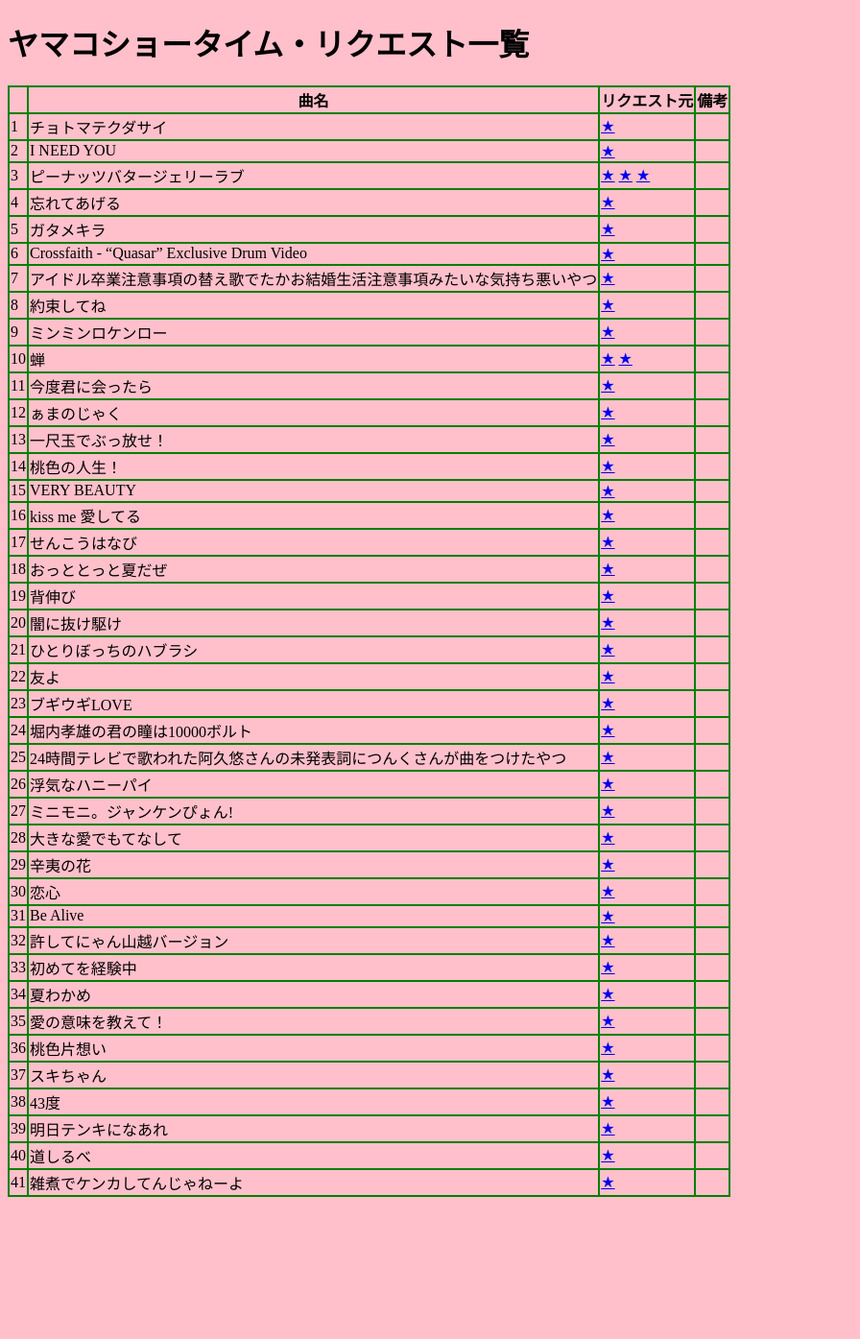
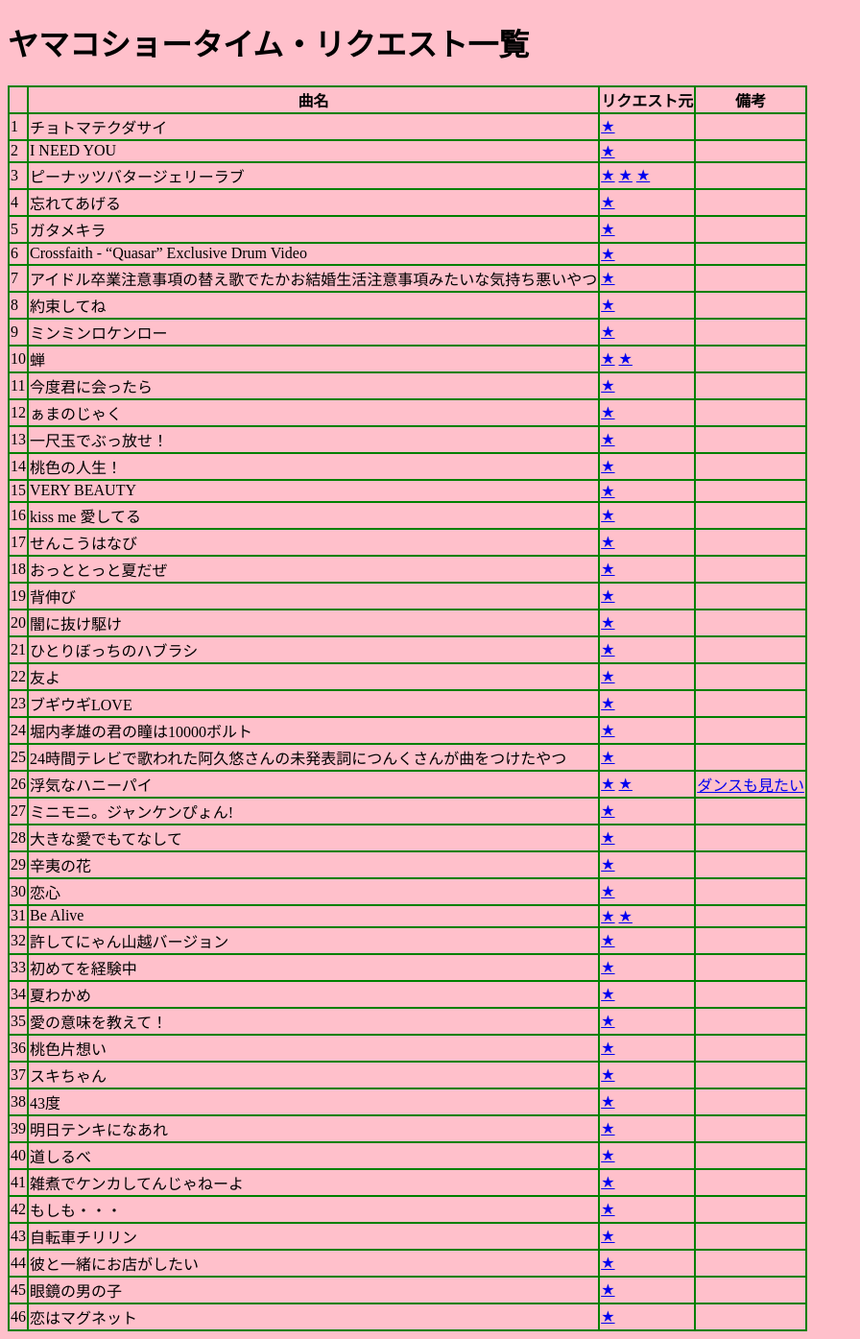
Before and after one commit to takaoyamakoshi/momochi, a Jekyll site: the page built from showtime/request.md, in a window 1280 px wide. Shown: the whole page at 96% size, without its empty margins (0-896 px from the left). Built offline with Jekyll 4.4.1, drawn with Linux system fonts in a browser that asks for light colours; our own code applies the rules of GitHub Pages for plain Markdown files; before the commit the page ends 1255 px from its top, so only the background shows below that.

Commit message:
Update request.md

```diff
--- a/showtime/request.md
+++ b/showtime/request.md
@@ -27,12 +27,12 @@
 |23 | ブギウギLOVE | [★](https://twitter.com/bu___shino/status/901769128582586368) | |
 |24 | 堀内孝雄の君の瞳は10000ボルト | [★](https://twitter.com/TakaoYamakoshi/status/901727400861483009) | |
 |25 | 24時間テレビで歌われた阿久悠さんの未発表詞につんくさんが曲をつけたやつ | [★](https://twitter.com/yemonkoimer/status/901716842707697664) | |
-|26 | 浮気なハニーパイ | [★](https://twitter.com/juice_1201/status/901712924091105281) | |
+|26 | 浮気なハニーパイ | [★](https://twitter.com/juice_1201/status/901712924091105281) [★](https://twitter.com/fuwari_kk/status/1219361167803469824)| [ダンスも見たい](https://twitter.com/fuwari_kk/status/1219361167803469824) |
 |27 | ミニモニ。ジャンケンぴょん! | [★](https://twitter.com/kenken_momochi/status/901706729494159361) | |
 |28 | 大きな愛でもてなして | [★](https://twitter.com/kenken_momochi/status/901706729494159361) | |
 |29 | 辛夷の花 | [★](https://twitter.com/tirumo_sakura/status/900316255097311233) | |
 |30 | 恋心 | [★](https://twitter.com/mitsuoterada/status/900315144600772610) | |
-|31 | Be Alive | [★](https://twitter.com/mitsuoterada/status/900315144600772610) | |
+|31 | Be Alive | [★](https://twitter.com/mitsuoterada/status/900315144600772610) [★](https://twitter.com/moecho1024/status/1219264977564917760)| |
 |32 | 許してにゃん山越バージョン | [★](https://twitter.com/eimn0530/status/900315048609894403) | |
 |33 | 初めてを経験中 | [★](https://twitter.com/tirumo_sakura/status/900314295862349824) | |
 |34 | 夏わかめ | [★](https://twitter.com/UMisuta/status/900326347389624331) | |
@@ -43,3 +43,8 @@
 |39 | 明日テンキになあれ | [★](https://twitter.com/mitsuoterada/status/973210130366971904) | |
 |40 | 道しるべ | [★](https://twitter.com/nika2yks/status/971380520041893889) | |
 |41 | 雑煮でケンカしてんじゃねーよ | [★](https://twitter.com/47the_ossan/status/950046703062695936) | |
+|42 | もしも・・・| [★](https://twitter.com/ganbarin_/status/1219291849757622272) | |
+|43 | 自転車チリリン| [★](https://twitter.com/ganbarin_/status/1219291849757622272) | |
+|44 | 彼と一緒にお店がしたい| [★](https://twitter.com/ganbarin_/status/1219291849757622272) | |
+|45 | 眼鏡の男の子| [★](https://twitter.com/jinnechan/status/1219291395019534336) | |
+|46 | 恋はマグネット| [★](https://twitter.com/soiphon/status/1219270222416248837) | |
```
